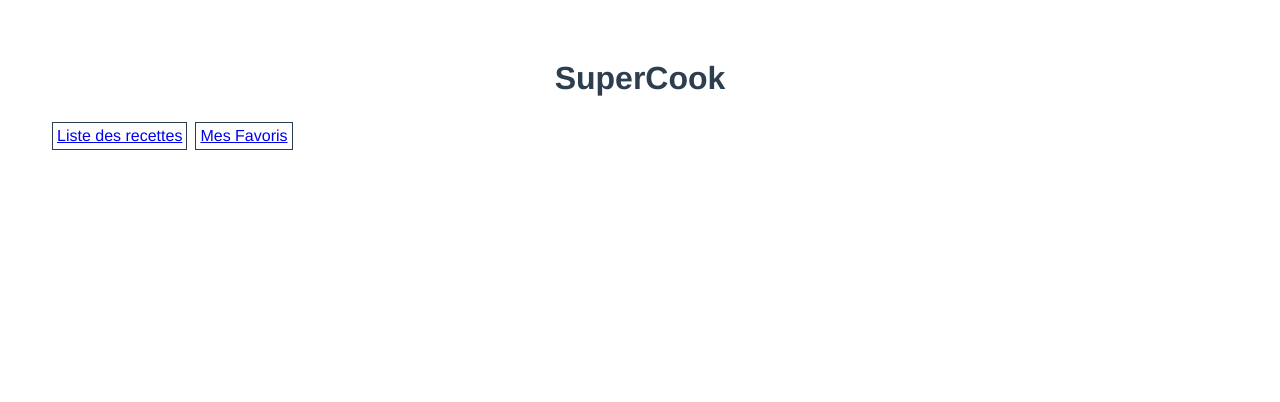
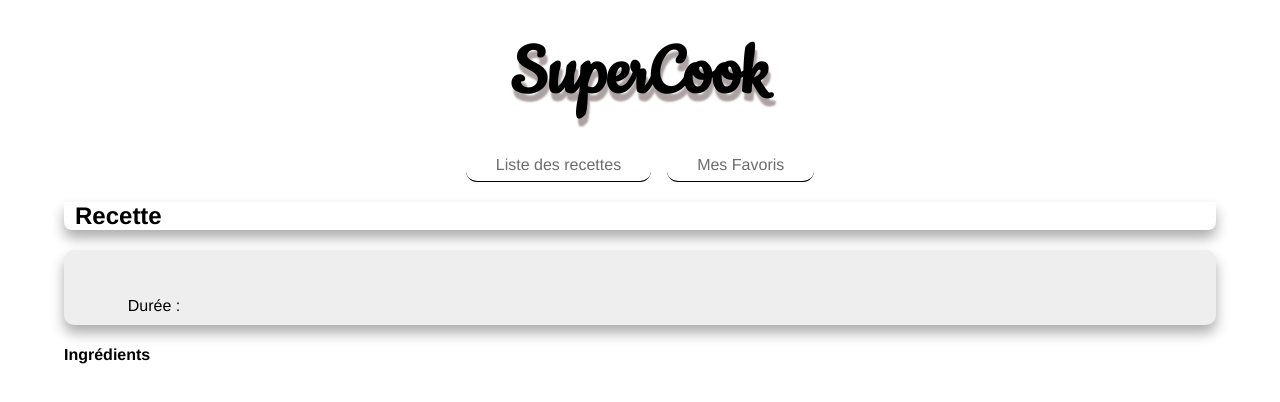
Before and after one commit to Reeska/xebicon17-vuejs, a Vue app in the folder supercook/: page /#/recipes/1 in a window 1280 px wide. Shown: the top 402 px of the page. Built offline with nearby package versions, Linux system fonts and the light colour scheme.

Commit message:
Style list of recipes + add recipe detail

```diff
--- a/supercook/index.html
+++ b/supercook/index.html
@@ -3,6 +3,15 @@
   <head>
     <meta charset="utf-8">
     <title>supercook</title>
+    <link href="https://fonts.googleapis.com/css?family=Cookie" rel="stylesheet" />
+    <style>
+      html, body {
+        margin: 0;
+        padding: 0;
+        height: 100%;
+        width: 100%;
+      }
+    </style>
   </head>
   <body>
     <div id="app"></div>
--- a/supercook/src/App.vue
+++ b/supercook/src/App.vue
@@ -1,19 +1,29 @@
 <template>
   <div id="app">
+    <header>
       <h1>SuperCook</h1>
 
       <div class="menu">
         <ul>
           <li>
-          <router-link to="recipes">Liste des recettes</router-link>
+            <router-link to="/recipes">Liste des recettes</router-link>
           </li>
           <li>
-          <router-link to="favorites">Mes Favoris</router-link>
+            <router-link to="/favorites">Mes Favoris</router-link>
           </li>
         </ul>
       </div>
+    </header>
 
+    <main>
+      <div class="content">
       <router-view></router-view>
+      </div>
+    </main>
+
+    <footer>
+
+    </footer>
   </div>
 </template>
 
@@ -26,22 +36,63 @@
 <style lang="scss">
   #app {
     font-family: 'Avenir', Helvetica, Arial, sans-serif;
-    -webkit-font-smoothing: antialiased;
-    -moz-osx-font-smoothing: grayscale;
+
+    header {
       text-align: center;
-    color: #2c3e50;
-    margin-top: 60px;
 
-    .menu ul {
+      h1 {
+        font-family: 'Cookie', cursive;
+        font-size: 5em;
+        text-shadow: 2px 8px 2px #aca2a2;
+        margin: 30px 0;
+      }
+
+      .menu {
+        display: inline-block;
+
+        ul {
           display: flex;
+          margin: 0;
+          padding: 0;
 
           li {
             list-style-type: none;
-        padding: 4px;
-        border: 1px solid;
-        margin: 4px;
+
+            margin: 0 8px;
+            border-bottom: 1px solid;
+            border-radius: 11px;
+
+            a {
+              text-decoration: none;
+              color: rgb(108, 108, 108);
+              padding: 7px 30px;
+              display: inline-block;
+            }
+
+            &:hover {
+              background: #f6f6f6;
+            }
+          }
         }
       }
     }
 
+    main {
+      .content {
+        width: 90%;
+        margin: auto;
+
+        h2 {
+          box-shadow: 0 8px 13px 0 #aeadad;
+          padding: 0 11px;
+          border-radius: 0 0 8px 8px;
+        }
+      }
+    }
+
+    footer {
+      height: 20px;
+    }
+  }
+
 </style>
--- a/supercook/src/components/Favorites.vue
+++ b/supercook/src/components/Favorites.vue
@@ -1,6 +1,6 @@
 <template>
   <div class="hello">
-    Mes Favoris
+    <h2>Mes Favoris</h2>
   </div>
 </template>
 
@@ -17,21 +17,5 @@ export default {
 
 <!-- Add "scoped" attribute to limit CSS to this component only -->
 <style scoped>
-h1, h2 {
-  font-weight: normal;
-}
 
-ul {
-  list-style-type: none;
-  padding: 0;
-}
-
-li {
-  display: inline-block;
-  margin: 0 10px;
-}
-
-a {
-  color: #42b983;
-}
 </style>
--- /dev/null
+++ b/supercook/src/components/Recipe.vue
@@ -0,0 +1,45 @@
+<template>
+  <div class="recipe">
+    <h3>
+      <router-link :to="{ 'name': 'recipe', params: { uid : data.uid }}">{{ data.nom }}</router-link>
+    </h3>
+    <div class="details">
+      <div class="info">
+        <img :src="data.img_small"/>
+        <div>Durée : {{ data.cuisson }}</div>
+      </div>
+      <p class="description">{{ data.histoire }}</p>
+    </div>
+  </div>
+</template>
+
+<script>
+  export default {
+    name: 'recipe',
+    props: ['data']
+  }
+</script>
+
+<style scoped lang="scss">
+  .recipe {
+    background: #eee;
+    padding: 10px;
+    border-radius: 10px;
+    margin-bottom: 20px;
+    box-shadow: 0 8px 13px 0 #aeadad;
+
+    .details {
+      display: flex;
+
+      .info {
+        width: 160px;
+        text-align: center;
+      }
+
+      .description {
+        flex: 1;
+        margin: 0;
+      }
+    }
+  }
+</style>
--- /dev/null
+++ b/supercook/src/components/RecipeFull.vue
@@ -0,0 +1,44 @@
+<template>
+  <div class="recipe-full" v-if="recipe">
+    <h2>Recette</h2>
+
+    <Recipe :data="recipe"></Recipe>
+    <div>
+      <h4>Ingrédients</h4>
+
+      <ul>
+        <li v-for="ingredient in recipe.ingredients">{{ ingredient }}</li>
+      </ul>
+    </div>
+  </div>
+</template>
+
+<script>
+  import Recipe from './Recipe.vue'
+  import recipesService from '../services/recipes-services'
+
+  export default {
+    name: 'recipe',
+    props: ['uid'],
+    data () {
+      return {
+        recipe: {}
+      }
+    },
+    created () {
+      recipesService.getRecipe(this.uid)
+        .then(recipe => {
+          this.recipe = recipe
+        })
+    },
+    components: {
+      Recipe
+    }
+  }
+</script>
+
+<style scoped lang="scss">
+  .recipe-full {
+
+  }
+</style>
--- a/supercook/src/components/Recipes.vue
+++ b/supercook/src/components/Recipes.vue
@@ -1,37 +1,34 @@
 <template>
   <div class="hello">
-    Liste des recettes
+    <h2>Liste des recettes</h2>
+
+    <recipe :data="recipe" v-for="recipe in recipes" :key="recipe.uid"></recipe>
   </div>
 </template>
 
 <script>
-export default {
-  name: 'hello',
-  data () {
-    return {
-      msg: 'Welcome to Your Vue.js App'
+  import Recipe from './Recipe.vue'
+  import recipesService from '../services/recipes-services'
+
+  export default {
+    name: 'recipes',
+    data () {
+      return {
+        recipes: []
+      }
+    },
+    created () {
+      recipesService.getRecipes()
+        .then(recipes => {
+          this.recipes = recipes
+        })
+    },
+    components: {
+      Recipe
     }
   }
-}
 </script>
 
-<!-- Add "scoped" attribute to limit CSS to this component only -->
 <style scoped>
-h1, h2 {
-  font-weight: normal;
-}
 
-ul {
-  list-style-type: none;
-  padding: 0;
-}
-
-li {
-  display: inline-block;
-  margin: 0 10px;
-}
-
-a {
-  color: #42b983;
-}
 </style>
--- a/supercook/src/router/index.js
+++ b/supercook/src/router/index.js
@@ -1,17 +1,23 @@
 import Vue from 'vue'
 import Router from 'vue-router'
-import Recipes from '../components/Recipes'
-import Favorites from '../components/Favorites'
+import Recipes from '../components/Recipes.vue'
+import RecipeFull from '../components/RecipeFull.vue'
+import Favorites from '../components/Favorites.vue'
 
 Vue.use(Router)
 
 export default new Router({
   routes: [
     {
-      path: '/',
+      path: '/recipes',
       name: 'recipes',
-      component: Recipes,
-      alias: '/recipes'
+      component: Recipes
+    },
+    {
+      path: '/recipes/:uid',
+      name: 'recipe',
+      component: RecipeFull,
+      props: true
     },
     {
       path: '/favorites',
--- /dev/null
+++ b/supercook/src/services/recipes-services.js
@@ -0,0 +1,38 @@
+// function getRecipes () {
+//   return window
+//     .fetch('https://pufoptcxtj.execute-api.eu-west-1.amazonaws.com/dev/recipes')
+//     .then(response => response.json())
+// }
+
+const recipes = [{
+  'uid': '134EDFRET57UHGHU8ZETF',
+  'nom': 'Bûche de Noël',
+  'type': 'Végétarien',
+  'cuisson': '30 minutes',
+  'ingredients': ['30 g fécule de pomme de terre', '30 g farine', '90 g sucre en poudre', ' 2 oeufs Pour la crème au beurre', '1 oeuf entier', '50 g sucre', ' 150 g beurre frais'],
+  'histoire': 'À l\'origine, il s\'agissait d\'une bûche qui devait brûler du 24 décembre jusqu\'au Nouvel An. Allumée dans la pièce à vivre, elle apportait chaleur et lumière à la veillée. Celle-ci était souvent décorée de rubans. Si le feu faisait beaucoup d\'étincelles, on disait que la moisson de l\'été suivant serait bonne. Si la lumière faisait projeter des silhouettes sur le mur, on disait qu\'un membre de la famille allait mourir au cours de l\'année. Les cendres de la bûche étaient précieusement conservées contre les orages, pour guérir certaines maladies et pour fertiliser les terres. C\'est pour continuer à célébrer ce rituel, que la buche de Noel a vu le jour sous la forme d\'un délicieux dessert qui aurait été inventé par un pâtissier en 1945.\nC\'est la parfaite recette de Noel à mettre sur toutes les tables !',
+  'img_small': 'https://images.marmitoncdn.org/recipephotos/multiphoto/88/8800b0d9-2df6-4572-affb-d7a4c06d8331_tn-80x80.jpg',
+  'img_big': 'https://image.afcdn.com/recipe/20121214/39297_w420h344c1cx192cy256.jpg'
+}, {
+  'uid': 'DFG024543TGJVZ2139RGKG',
+  'nom': 'Crêpes aux trois sucres ',
+  'type': 'Végétarien',
+  'cuisson': '30 minutes',
+  'ingredients': ['250 g de farine', '4 œufs', '50 cl de lait', '50 g de beurre fondu', '85 g de sucre en poudre', '10 cl de sirop de sucre de canne', '5 sachets de sucre vanillé', '(Bourbon de préférence) 15 cl de Cognac', '1 pincée de sel', '250 g de farine'],
+  'histoire': 'Spécialité culinaire bretonne la crèpe se constitue d\'une fine couche de pâte durcie dans la poêle que l\'on déguste pour le repas ou à l\'heure du goûter. Sa pâte, à base de farine de blé ou de sarrasin, de lait et d\'oeuf est cuite sur les deux côtés puis roulée ou pliée en 4 selon les envies. La crêpe Suzette est une recette incontournable française imaginée par Auguste Escoffier. En Bretagne, la crêpe est le plus souvent connue sous le nom de galette. Sa pâte est réalisée avec de la farine de sarrasin et la crêpe se garnit de fromage, jambon, sucre ou pâte à tartiner...',
+  'img_small': 'https://images.marmitoncdn.org/recipephotos/multiphoto/83/83f69e59-8663-4d27-bb84-63d8a43066ab_tn-80x80.jpg',
+  'img_big': 'https://image.afcdn.com/recipe/20170404/49483_w420h344c1cx3024cy2016.jpg'
+}]
+
+function getRecipes () {
+  return new Promise(resolve => resolve(recipes))
+}
+
+function getRecipe (uid) {
+  return new Promise(resolve => resolve(recipes.filter(recipe => recipe.uid === uid).reduce((accu, value) => value)))
+}
+
+export default {
+  getRecipes,
+  getRecipe
+}
```
Lines whose indentation alone changed are shown as unchanged.
